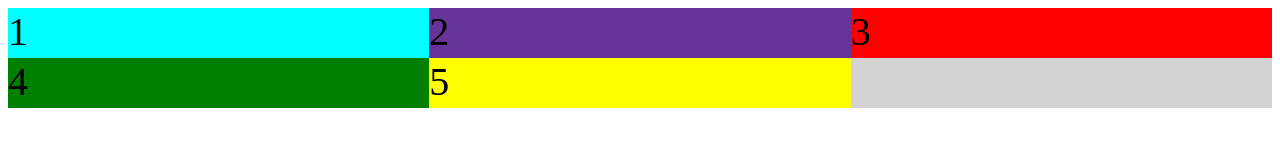
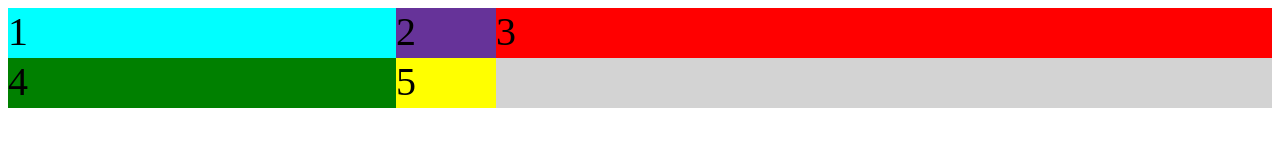
Before and after one commit to aangeelmedina/GRID_CSS, a plain HTML site: page actividad_4/index.html in a window 1280 px wide. Drawn offline with Linux system fonts and the light colour scheme.

Commit message:
actualizacion ej4

```diff
--- a/actividad_4/style.css
+++ b/actividad_4/style.css
@@ -18,6 +18,6 @@
     width: 100%;
     background-color: lightgray;
     display: grid;
-    grid-template-columns: 1fr 1fr 1fr;
+    grid-template-columns: 1fr 100px 2fr;
     grid-template-rows: 50px 50px;
 }
```
